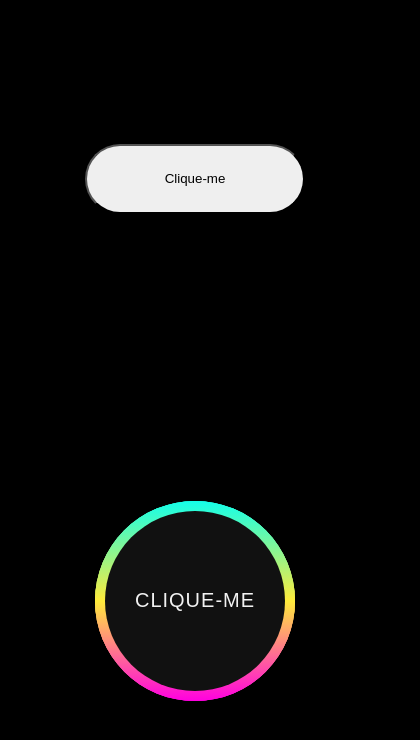
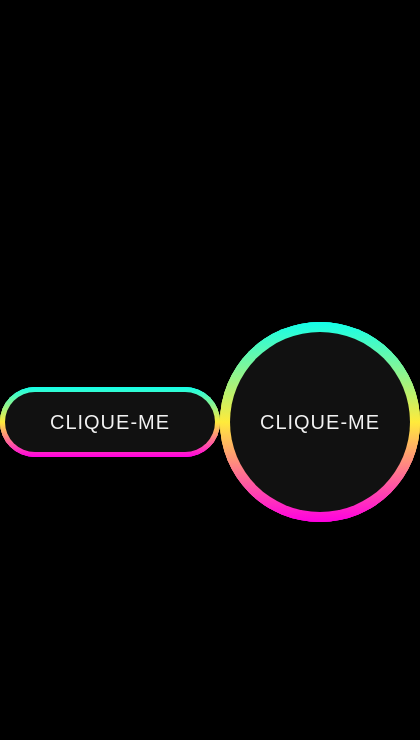
Before and after one commit to Victor87dev/botao-colorido, a plain HTML site: page assets/index.html in a window 390 px wide. Shown: the whole page, 420 px wide, since content can reach past the window. Drawn offline with Linux system fonts and the light colour scheme.

Commit message:
button colorido

```diff
--- a/assets/css/style.css
+++ b/assets/css/style.css
@@ -9,6 +9,10 @@ html, body{
     height: 100%;
     place-items: center;
     background: #000;
+}
+
+body{
+    display: flex;
 }
 
 .center{
@@ -24,7 +28,7 @@ html, body{
     background: linear-gradient(#14ffe9, #ffeb3b, #ff00e0);
 }
 
-button{
+.button{
     height: 70px;
     width: 220px;
     border-radius: 50px;
@@ -92,3 +96,34 @@ button{
 .outer:hover{
     animation: rotate 1.5s linear infinite;
 }
+
+@keyframes rotate{
+
+0%{
+    filter: hue-rotate(0deg);
+
+
+}100%{
+
+    filter: hue-rotate(360deg);
+}
+
+
+}/*@keyframes*/
+
+
+
+@media (max-width:640px){
+
+    .center{
+      display: flex;
+      flex-wrap: wrap;
+      flex-direction: column;
+
+    }
+
+    .outer{
+        margin: 50px 0px;
+    }
+
+}/*@media*/
--- a/assets/index.html
+++ b/assets/index.html
@@ -9,9 +9,11 @@
 </head>
 <body>
     <div class="center">
+       <div class="outer button">
         <button>Clique-me</button>
         <span></span>
         <span></span>
+       </div>
     </div>
 
     <div class="outer circle">
```
